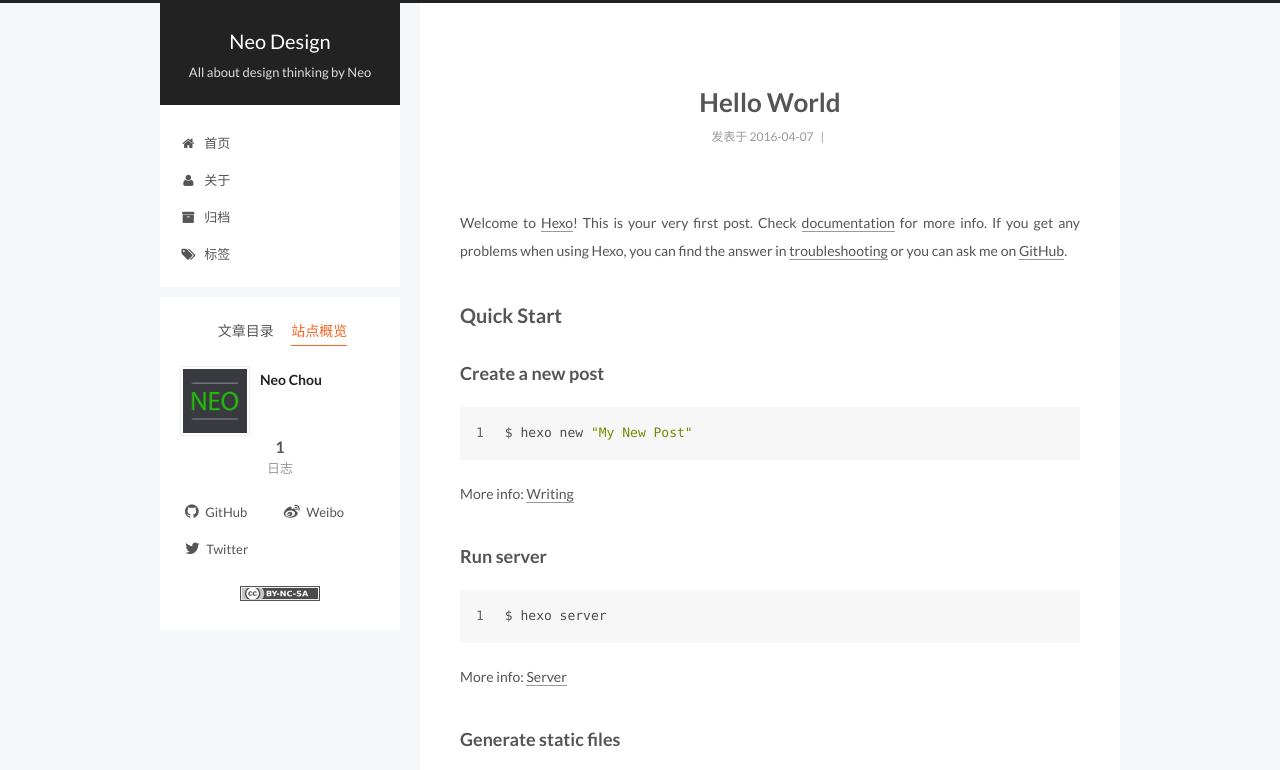
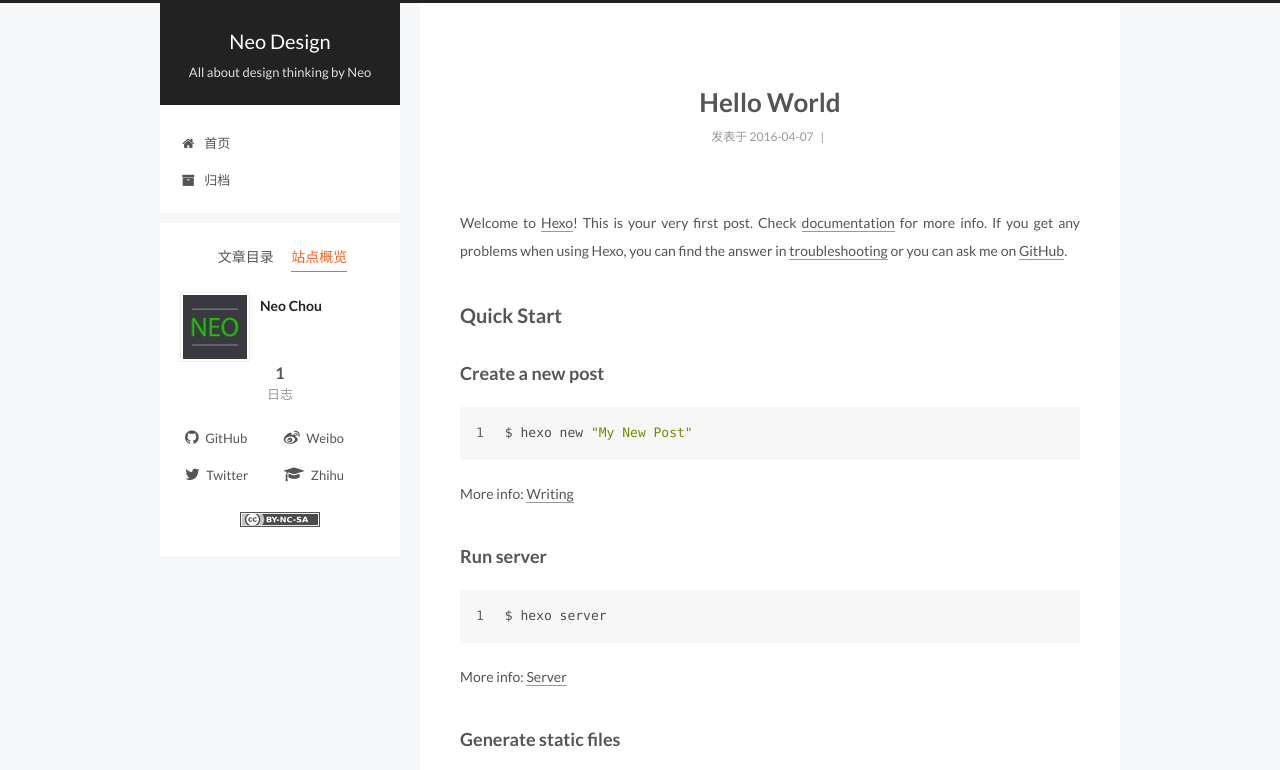
Before and after one commit to neochou/neochou.github.io, a plain HTML site: page 2016/04/07/hello-world/index.html in a window 1280 px wide. Both pictures are taken after a click on the item "站点概览". Shown: the top 770 px of the page. Drawn offline with Linux system fonts and the light colour scheme; a script that the page names is missing.

Commit message:
Site updated: 2016-04-07 16:56:11

```diff
--- a/2016/04/07/hello-world/index.html
+++ b/2016/04/07/hello-world/index.html
@@ -148,32 +148,12 @@
         </li>
 
 
-        <li class="menu-item menu-item-about">
-          <a href="/about" rel="section">
-
-              <i class="menu-item-icon fa fa-user fa-fw"></i> <br />
-
-            关于
-          </a>
-        </li>
-
-
         <li class="menu-item menu-item-archives">
           <a href="/archives" rel="section">
 
               <i class="menu-item-icon fa fa-archive fa-fw"></i> <br />
 
             归档
-          </a>
-        </li>
-
-
-        <li class="menu-item menu-item-tags">
-          <a href="/tags" rel="section">
-
-              <i class="menu-item-icon fa fa-tags fa-fw"></i> <br />
-
-            标签
           </a>
         </li>
 
@@ -400,6 +380,15 @@
                 </a>
               </span>
 
+              <span class="links-of-author-item">
+                <a href="https://www.zhihu.com/people/neochou" target="_blank">
+
+                    <i class="fa fa-graduation-cap"></i>
+
+                  Zhihu
+                </a>
+              </span>
+
 
         </div>
 
--- a/css/main.css
+++ b/css/main.css
@@ -1519,7 +1519,7 @@
   width: 4px;
   height: 4px;
   border-radius: 50%;
-  background: #a36aff;
+  background: #29ffba;
 }
 .links-of-blogroll {
   font-size: 13px;
```
Also changed, not shown: archives/2016/04/index.html (+9 -20 lines), archives/2016/index.html (+9 -20 lines), archives/index.html (+9 -20 lines), index.html (+9 -20 lines).
